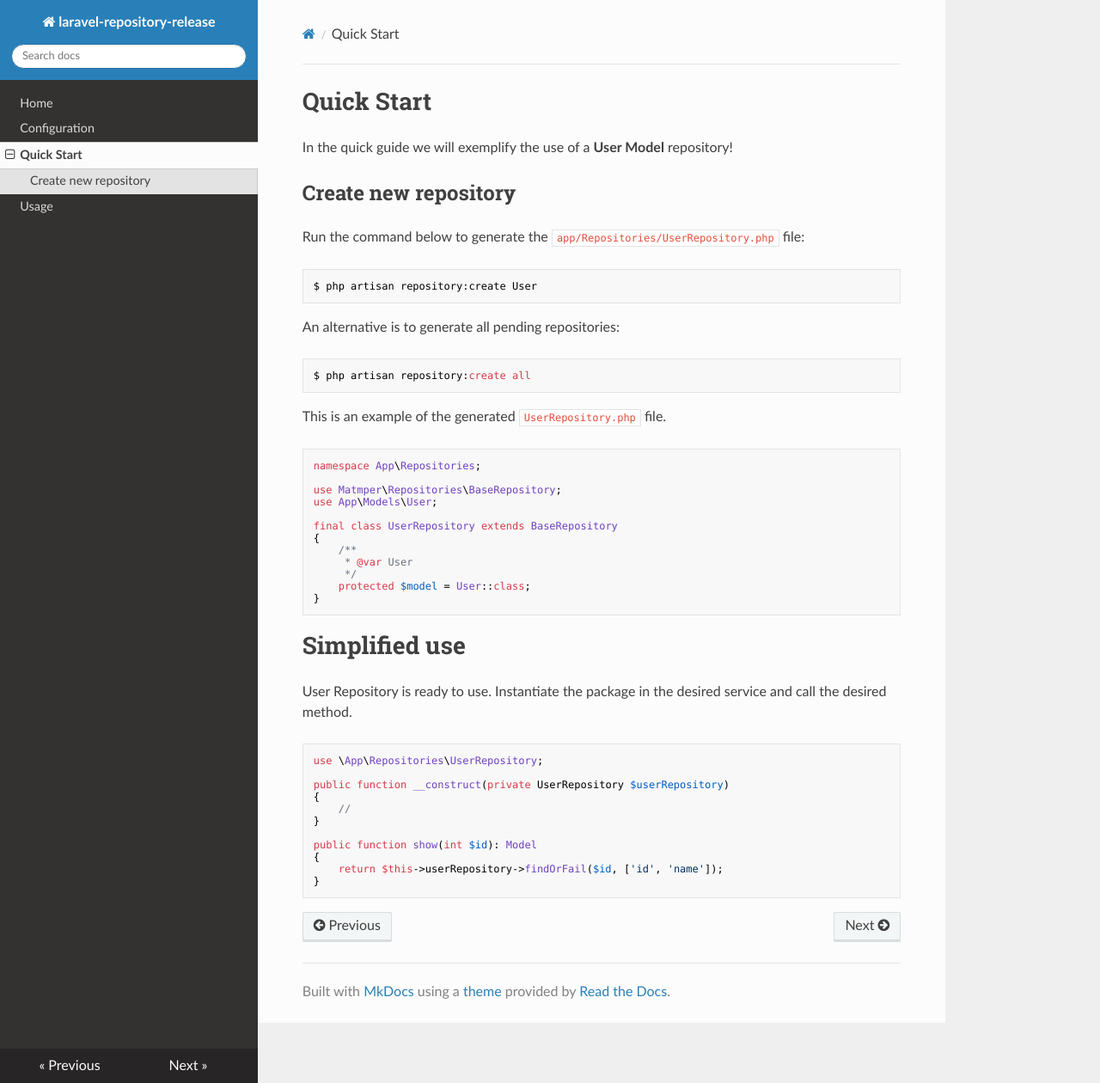
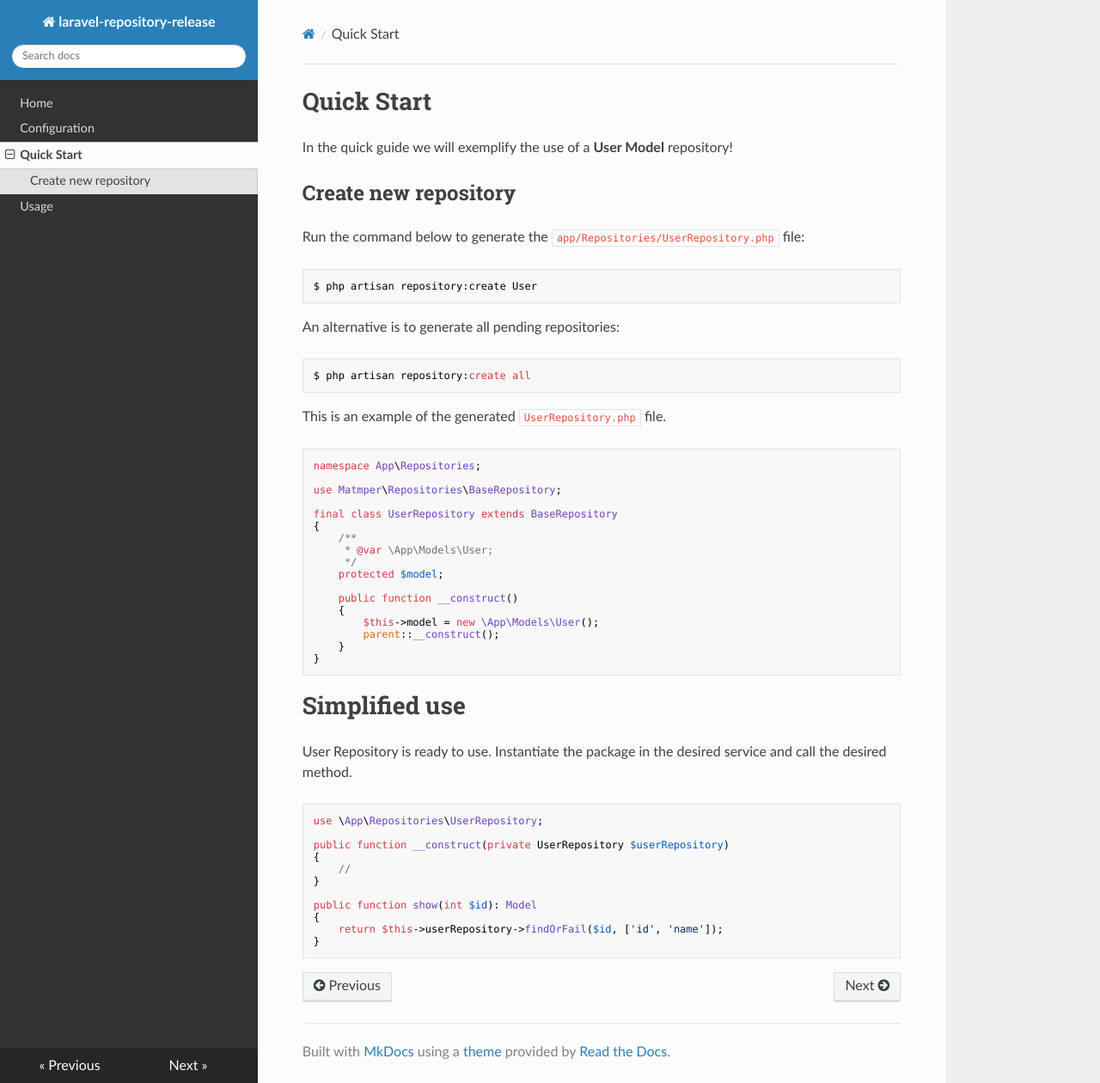
Before and after one commit to matmper/laravel-repository-release, an MkDocs documentation site: the page built from docs/quick-start.md, in a window 1280 px wide and 1260 px high. Shown: the whole window at 86% size. Built offline with MkDocs 1.6.1, drawn with Linux system fonts in a browser that asks for light colours; nearby versions of some CDN libraries.

````diff
--- a/docs/quick-start.md
+++ b/docs/quick-start.md
@@ -20,14 +20,19 @@ This is an example of the generated `UserRepository.php` file.
 namespace App\Repositories;
 
 use Matmper\Repositories\BaseRepository;
-use App\Models\User;
 
 final class UserRepository extends BaseRepository
 {
     /**
-     * @var User
+     * @var \App\Models\User;
      */
-    protected $model = User::class;
+    protected $model;
+
+    public function __construct()
+    {
+        $this->model = new \App\Models\User();
+        parent::__construct();
+    }
 }
 ```
 
````
Also changed, not shown: README.md (+1 -16 lines).
